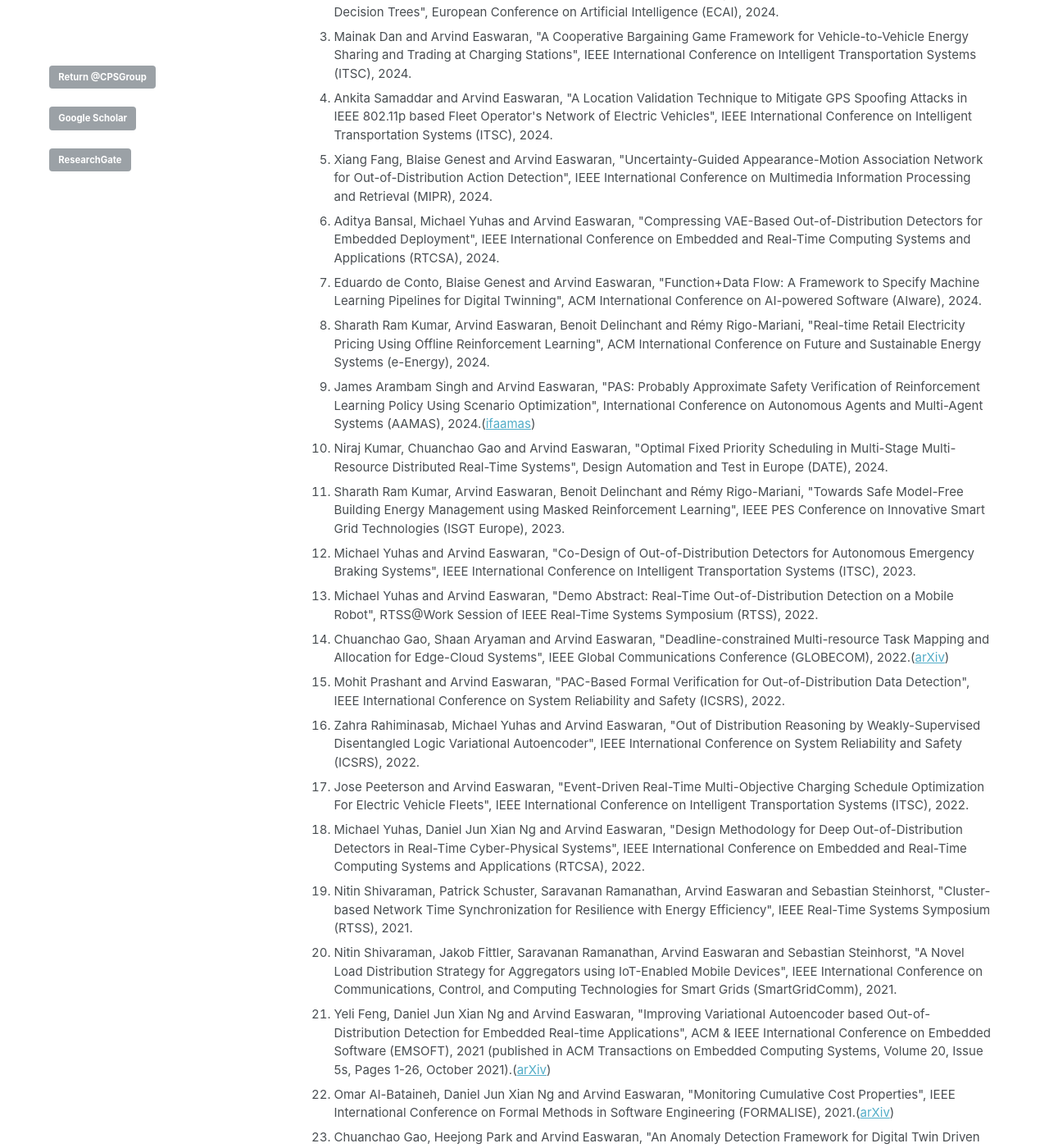
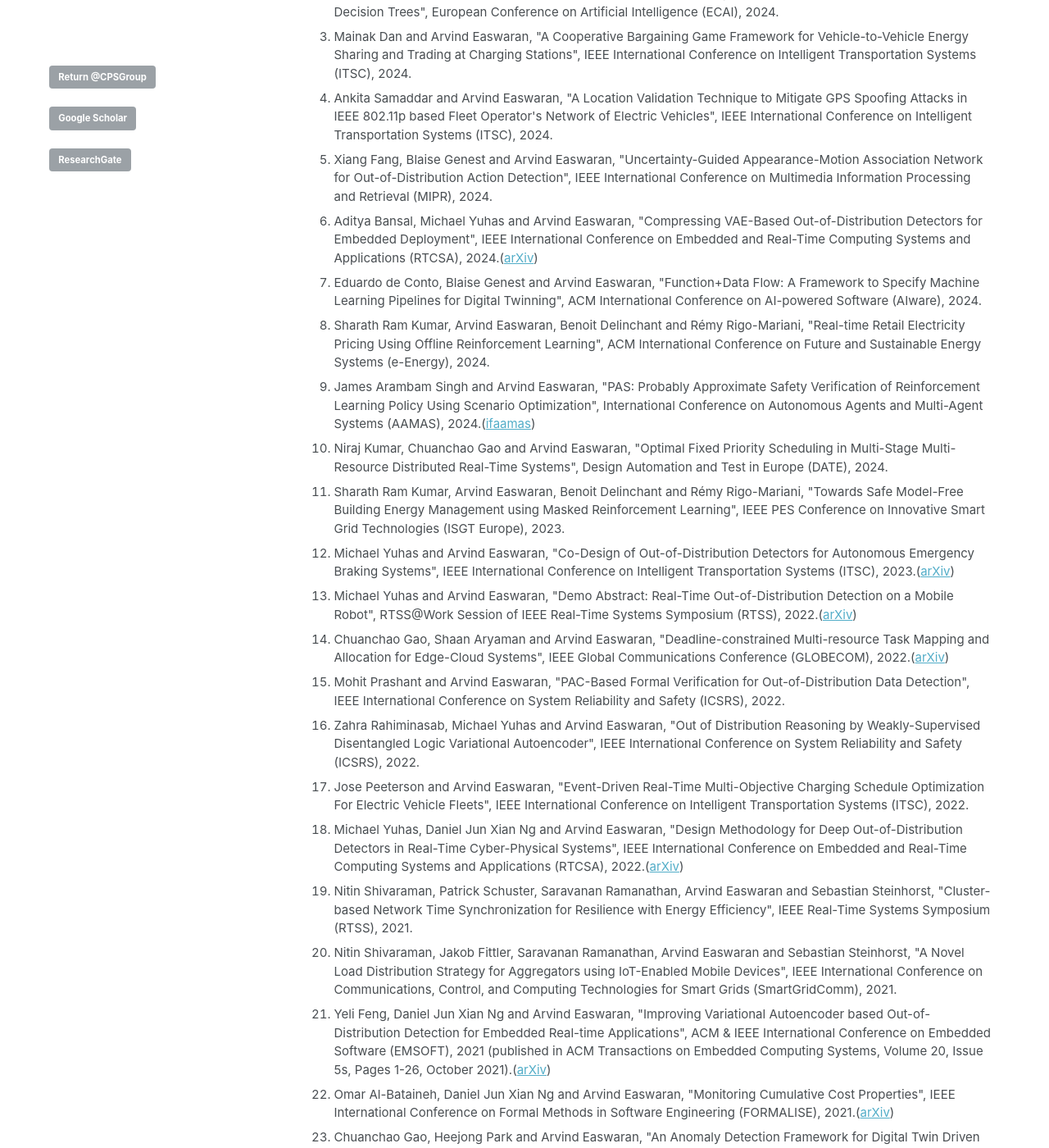
Before and after one commit to CPS-research-group/CPS-research-group.github.io, a Jekyll site: the page built from _pages/research_profile.md, in a window 1280 px wide and 1400 px high, scrolled down 2776 px. Shown: the whole window at 82% size. Built offline with Jekyll 4.4.1, drawn with Linux system fonts in a browser that asks for light colours.

Commit message:
Updates.

```diff
--- a/_pages/research_profile.md
+++ b/_pages/research_profile.md
@@ -67,19 +67,19 @@ a.a:active {color:#0000FF; text-decoration:none;}
    			<li class="a">Mainak Dan and Arvind Easwaran, "A Cooperative Bargaining Game Framework for Vehicle-to-Vehicle Energy Sharing and Trading at Charging Stations", IEEE International Conference on Intelligent Transportation Systems (ITSC), 2024.</li>
    			<li class="a">Ankita Samaddar and Arvind Easwaran, "A Location Validation Technique to Mitigate GPS Spoofing Attacks in IEEE 802.11p based Fleet Operator's Network of Electric Vehicles", IEEE International Conference on Intelligent Transportation Systems (ITSC), 2024.</li>
 	    	<li class="a">Xiang Fang, Blaise Genest and Arvind Easwaran, "Uncertainty-Guided Appearance-Motion Association Network for Out-of-Distribution Action Detection", IEEE International Conference on Multimedia Information Processing and Retrieval (MIPR), 2024.</li>
-	    	<li class="a">Aditya Bansal, Michael Yuhas and Arvind Easwaran, "Compressing VAE-Based Out-of-Distribution Detectors for Embedded Deployment", IEEE International Conference on Embedded and Real-Time Computing Systems and Applications (RTCSA), 2024.</li>
+	    	<li class="a">Aditya Bansal, Michael Yuhas and Arvind Easwaran, "Compressing VAE-Based Out-of-Distribution Detectors for Embedded Deployment", IEEE International Conference on Embedded and Real-Time Computing Systems and Applications (RTCSA), 2024.(<a href="https://arxiv.org/pdf/2409.00880">arXiv</a>)</li>
    			<li class="a">Eduardo de Conto, Blaise Genest and Arvind Easwaran, "Function+Data Flow: A Framework to Specify Machine Learning  Pipelines for Digital Twinning", ACM International Conference on AI-powered Software (AIware), 2024.</li>
    			<li class="a">Sharath Ram Kumar, Arvind Easwaran, Benoit Delinchant and Rémy Rigo-Mariani, "Real-time Retail Electricity Pricing Using Offline Reinforcement Learning", ACM International Conference on Future and Sustainable Energy Systems (e-Energy), 2024.</li>
    			<li class="a">James Arambam Singh and Arvind Easwaran, "PAS: Probably Approximate Safety Verification of Reinforcement Learning Policy Using Scenario Optimization", International Conference on Autonomous Agents and Multi-Agent Systems (AAMAS), 2024.(<a href="https://www.ifaamas.org/Proceedings/aamas2024/pdfs/p1745.pdf">ifaamas</a>)</li>
    			<li class="a">Niraj Kumar, Chuanchao Gao and Arvind Easwaran, "Optimal Fixed Priority Scheduling in Multi-Stage Multi-Resource Distributed Real-Time Systems", Design Automation and Test in Europe (DATE), 2024.</li>
    			<li class="a">Sharath Ram Kumar, Arvind Easwaran, Benoit Delinchant and Rémy Rigo-Mariani, "Towards Safe Model-Free Building Energy Management using Masked Reinforcement Learning", IEEE PES Conference on Innovative Smart Grid Technologies (ISGT Europe), 2023.</li>
-   		  <li class="a">Michael Yuhas and Arvind Easwaran, "Co-Design of Out-of-Distribution Detectors for Autonomous Emergency Braking Systems", IEEE  International Conference on Intelligent Transportation Systems (ITSC), 2023.</li>
-   		  <li class="a">Michael Yuhas and Arvind Easwaran, "Demo Abstract: Real-Time Out-of-Distribution Detection on a Mobile Robot", RTSS@Work Session of IEEE Real-Time Systems Symposium (RTSS), 2022.</li>
+   		  <li class="a">Michael Yuhas and Arvind Easwaran, "Co-Design of Out-of-Distribution Detectors for Autonomous Emergency Braking Systems", IEEE  International Conference on Intelligent Transportation Systems (ITSC), 2023.(<a href="https://arxiv.org/pdf/2307.13419">arXiv</a>)</li>
+   		  <li class="a">Michael Yuhas and Arvind Easwaran, "Demo Abstract: Real-Time Out-of-Distribution Detection on a Mobile Robot", RTSS@Work Session of IEEE Real-Time Systems Symposium (RTSS), 2022.(<a href="https://arxiv.org/pdf/2211.11520">arXiv</a>)</li>
    		  <li class="a">Chuanchao Gao, Shaan Aryaman and Arvind Easwaran, "Deadline-constrained Multi-resource Task Mapping and Allocation for Edge-Cloud Systems", IEEE Global Communications Conference (GLOBECOM), 2022.(<a href="https://arxiv.org/abs/2206.05950">arXiv</a>)</li>
    		  <li class="a">Mohit Prashant and Arvind Easwaran, "PAC-Based Formal Verification for Out-of-Distribution Data Detection", IEEE International Conference on System Reliability and Safety (ICSRS), 2022.</li>
    		  <li class="a">Zahra Rahiminasab, Michael Yuhas and Arvind Easwaran, "Out of Distribution Reasoning by Weakly-Supervised Disentangled Logic Variational Autoencoder", IEEE International Conference on System Reliability and Safety (ICSRS), 2022.</li>
 		  <li class="a">Jose Peeterson and Arvind Easwaran, "Event-Driven Real-Time Multi-Objective Charging Schedule Optimization For Electric Vehicle Fleets", IEEE International Conference on Intelligent Transportation Systems (ITSC), 2022.</li>
-	    	  <li class="a">Michael Yuhas, Daniel Jun Xian Ng and Arvind Easwaran, "Design Methodology for Deep Out-of-Distribution Detectors in Real-Time Cyber-Physical Systems", IEEE International Conference on Embedded and Real-Time Computing Systems and Applications (RTCSA), 2022.</li>
+	    	  <li class="a">Michael Yuhas, Daniel Jun Xian Ng and Arvind Easwaran, "Design Methodology for Deep Out-of-Distribution Detectors in Real-Time Cyber-Physical Systems", IEEE International Conference on Embedded and Real-Time Computing Systems and Applications (RTCSA), 2022.(<a href="https://arxiv.org/pdf/2207.14694">arXiv</a>)</li>
 	    	  <li class="a">Nitin Shivaraman, Patrick Schuster, Saravanan Ramanathan, Arvind Easwaran and Sebastian Steinhorst, "Cluster-based Network Time Synchronization for Resilience with Energy Efficiency", IEEE Real-Time Systems Symposium (RTSS), 2021.</li>
       	    	  <li class="a">Nitin Shivaraman, Jakob Fittler, Saravanan Ramanathan, Arvind Easwaran and Sebastian Steinhorst, "A Novel Load Distribution Strategy for Aggregators using IoT-Enabled Mobile Devices", IEEE International Conference on Communications, Control, and Computing Technologies for Smart Grids (SmartGridComm), 2021.</li>
      		  <li class="a">Yeli Feng, Daniel Jun Xian Ng and Arvind Easwaran, "Improving Variational Autoencoder based Out-of-Distribution Detection for Embedded Real-time Applications", ACM & IEEE International Conference on Embedded Software (EMSOFT), 2021 (published in ACM Transactions on Embedded Computing Systems, Volume 20, Issue 5s, Pages 1-26, October 2021).(<a href="http://arxiv.org/abs/2107.11750">arXiv</a>)</li>
```
